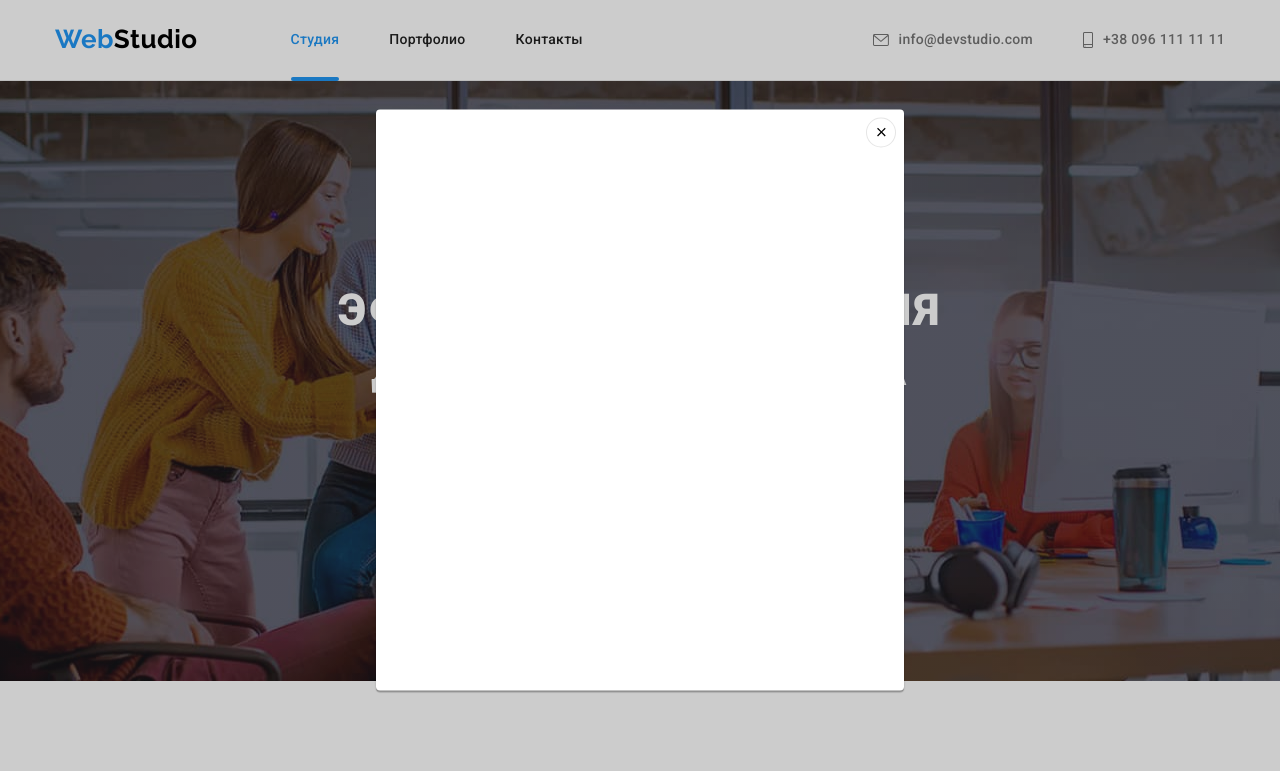
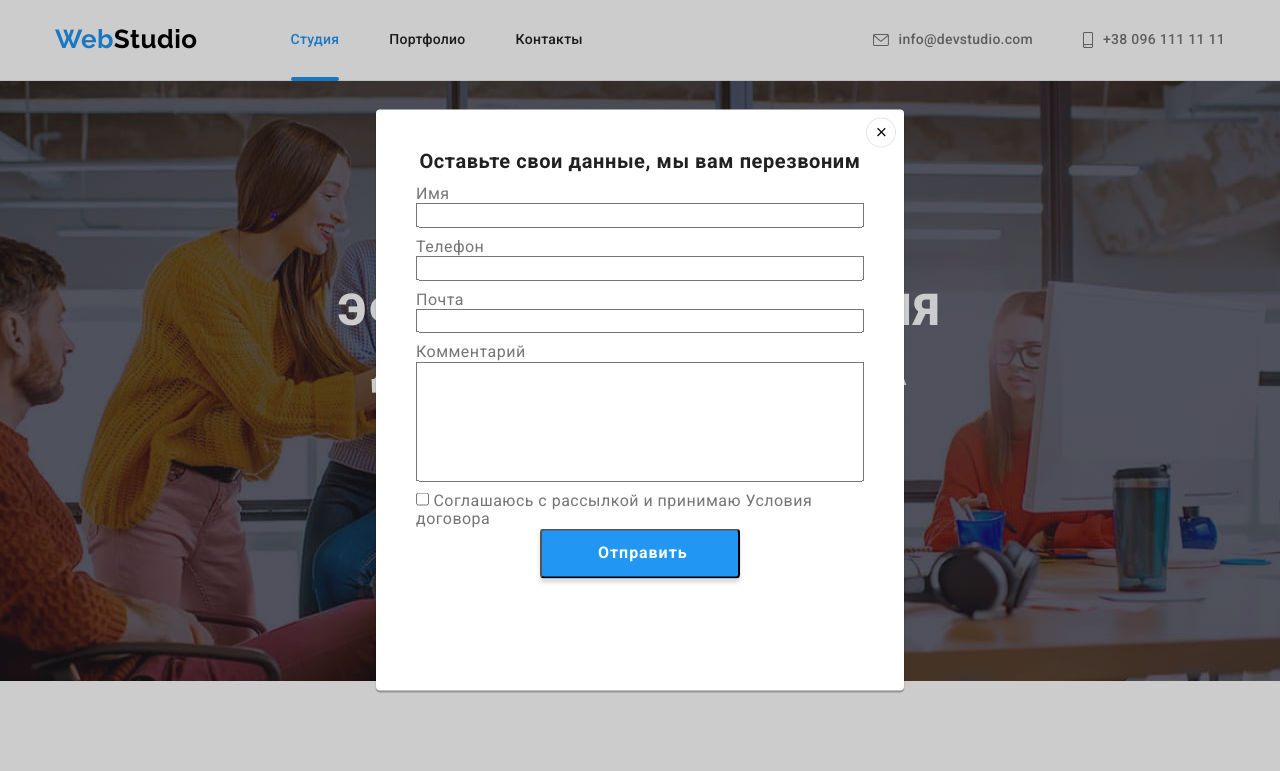
Before and after one commit to Natali2721/goit-markup-hw-06, a plain HTML site: page index.html in a window 1280 px wide. Both pictures are taken after a click on the button "Заказать услугу". Shown: the top 771 px of the page. Drawn offline with nearby package versions, Linux system fonts and the light colour scheme.

Commit message:
modal part

```diff
--- a/css/styles.css
+++ b/css/styles.css
@@ -53,7 +53,7 @@ html {
     /* outline: 2px solid #2196f3;*/
 }
 
-.btn, .hero-btn, .modal-btn-close {
+.btn, .hero-btn, .modal-btn-close, button {
     cursor: pointer;
 }
 
@@ -587,10 +587,12 @@ html {
     background-color: var(--primary-background-color);
     box-shadow: 0px 1px 3px rgba(0, 0, 0, 0.12), 0px 1px 1px rgba(0, 0, 0, 0.14), 0px 2px 1px rgba(0, 0, 0, 0.2);
     border-radius: 4px;
+
+    padding: 40px;
 }
 
 .backdrop.is-hidden {
-    /*visibility: ;*/
+    visibility: hidden;
     opacity: 0;
     pointer-events: none;
 }
@@ -614,6 +616,56 @@ html {
 }
 .icon-modal-close {
     fill: #000000;
+}
+.modal-btn-close:hover .icon-modal-close {
+    fill: var(--accent-color);
+}
+
+.modal-txt {
+    font-weight: 700;
+    font-size: 20px;
+    line-height: 23px;
+    text-align: center;
+    letter-spacing: 0.03em;
+    color: var(--title-text-color);
+    display: block;
+    margin-bottom: 12px;
+}
+
+.modal-list-item {
+    display: flex;
+    flex-direction: column;
+    margin-bottom: 10px;
+}
+
+textarea {
+    resize: none;
+    height: 120px;
+}
+
+.modal-btn-submit {
+    width: 200px;
+    height: 50px;
+    padding: 10px 55px 10px 56px;
+    background-color: var(--accent-color);
+    box-shadow: 0px 4px 4px rgba(0, 0, 0, 0.15);
+    border-radius: 4px;
+    display: flex;
+    align-items: center;
+    text-align: center;
+    margin: 0 auto;
+
+    color: var(--primary-white-color);
+
+    font-weight: 700;
+    font-size: 16px;
+    line-height: 1.88;
+    letter-spacing: 0.06em;
+}
+
+.modal-btn-submit:hover,
+.modal-btn-submit:focus {
+    background-color: var(--hero-btn-hf-color);
 }
 
 .filter-list {
--- a/index.html
+++ b/index.html
@@ -381,6 +381,35 @@
                     <use href="./images/icons.svg#icon-close-back"></use>
                 </svg>
             </button>
+            <b class="modal-txt">Оставьте свои данные, мы вам перезвоним</b>
+
+            <form class="user-contact-form">
+                <ul class="list modal-list">
+                    <li class="modal-list-item">
+                        <label for="name">Имя</label>
+                        <input type="text" name="user-name" id="name" />
+                    </li>
+                    <li class="modal-list-item">
+                        <label for="tel">Телефон</label>
+                        <input type="tel" name="user-tel" id="tel" />
+                    </li>
+                    <li class="modal-list-item">
+                        <label for="mail">Почта</label>
+                        <input type="email" name="user-mail" id="mail" />
+                    </li>
+                    <li class="modal-list-item">
+                        <label for="comment">Комментарий</label>
+                        <textarea name="comment" id="comment" ></textarea>
+                    </li>
+                </ul>
+
+
+                <input type="checkbox" name="agree" id="agree">
+                <label for="agree">Соглашаюсь с рассылкой и принимаю Условия договора</label>
+
+                <button class="modal-btn-submit" type="submit">Отправить</button>
+            </form>
+
         </div>
     </div>
     <script src="./js/modal.js"></script>
```
